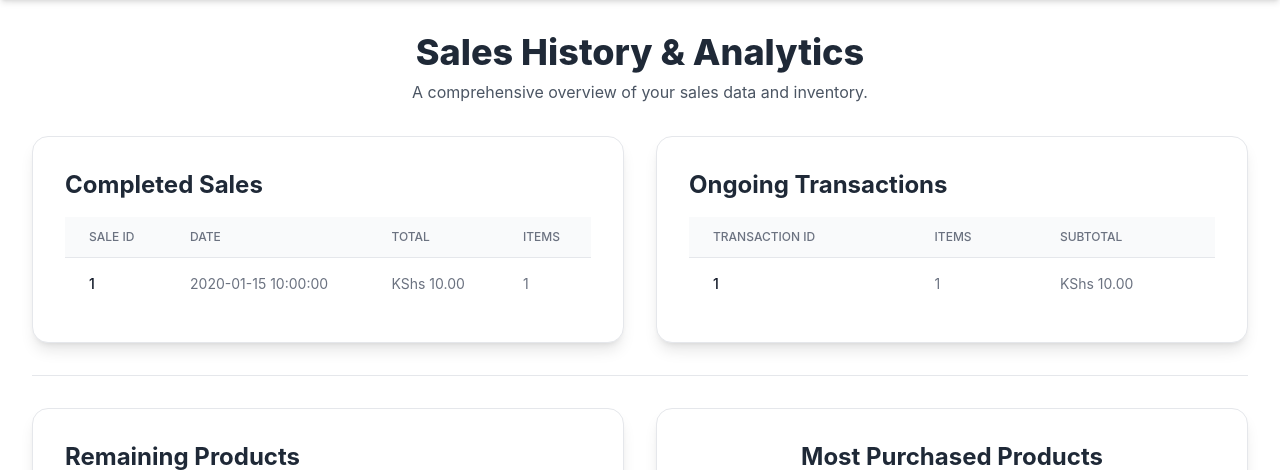
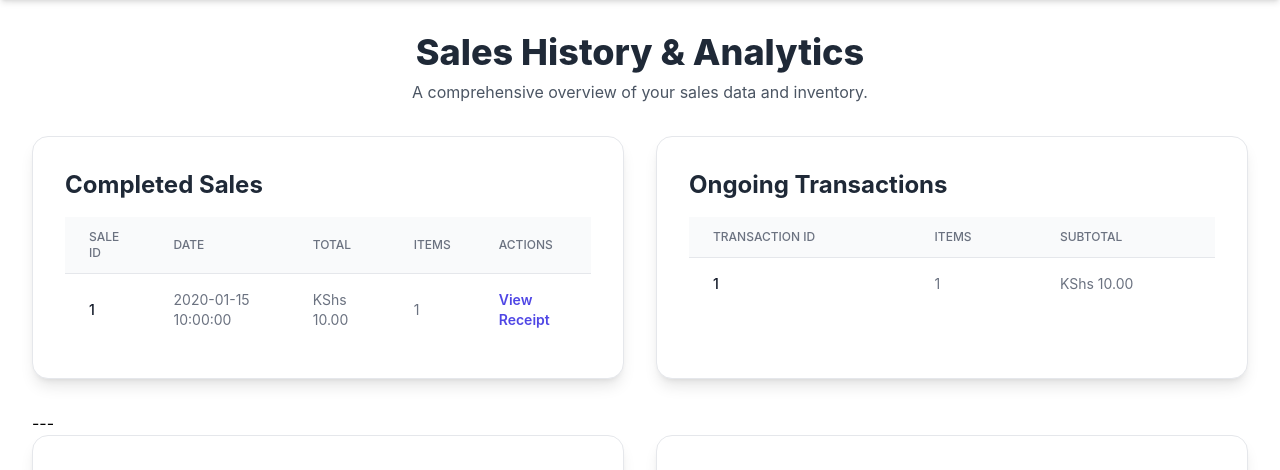
Before and after one commit to mubeakungu/pos_system, a Flask app: template templates/sales_history.html in a window 1280 px wide. Shown: the part 72-542 px from the top of the page. Run offline with Flask 3, Linux system fonts and the light colour scheme; the template is opened without the code that fills it: most values are stand-ins (such as "Sample title", 1, 10 or a date in 2020); some libraries are stand-ins or nearby versions.

Commit message:
Update sales_history.html

```diff
--- a/templates/sales_history.html
+++ b/templates/sales_history.html
@@ -6,9 +6,7 @@
     <p class="text-gray-600 mt-2">A comprehensive overview of your sales data and inventory.</p>
 </div>
 
-<!-- Completed Sales and Ongoing Transactions -->
 <div class="grid grid-cols-1 lg:grid-cols-2 gap-8 mb-8">
-    <!-- Completed Sales -->
     <div class="bg-white p-8 rounded-2xl shadow-lg border border-gray-200">
         <h2 class="text-2xl font-bold text-gray-800 mb-4">Completed Sales</h2>
         <div class="overflow-x-auto">
@@ -19,6 +17,7 @@
                         <th class="px-6 py-3 text-left text-xs font-medium text-gray-500 uppercase">Date</th>
                         <th class="px-6 py-3 text-left text-xs font-medium text-gray-500 uppercase">Total</th>
                         <th class="px-6 py-3 text-left text-xs font-medium text-gray-500 uppercase">Items</th>
+                        <th class="px-6 py-3 text-left text-xs font-medium text-gray-500 uppercase">Actions</th>
                     </tr>
                 </thead>
                 <tbody class="bg-white divide-y divide-gray-200">
@@ -28,10 +27,13 @@
                         <td class="px-6 py-4 text-sm text-gray-500">{{ sale.date }}</td>
                         <td class="px-6 py-4 text-sm text-gray-500">KShs {{ "%.2f"|format(sale.total) }}</td>
                         <td class="px-6 py-4 text-sm text-gray-500">{{ sale.item_count }}</td>
+                        <td class="px-6 py-4 text-sm text-gray-500">
+                            <a href="{{ url_for('view_receipt', sale_id=sale.id) }}" target="_blank" class="text-indigo-600 hover:text-indigo-900 font-semibold">View Receipt</a>
+                        </td>
                     </tr>
                     {% else %}
                     <tr>
-                        <td colspan="4" class="px-6 py-4 text-center text-gray-500">No completed sales yet.</td>
+                        <td colspan="5" class="px-6 py-4 text-center text-gray-500">No completed sales yet.</td>
                     </tr>
                     {% endfor %}
                 </tbody>
@@ -39,7 +41,6 @@
         </div>
     </div>
 
-    <!-- Ongoing Transactions -->
     <div class="bg-white p-8 rounded-2xl shadow-lg border border-gray-200">
         <h2 class="text-2xl font-bold text-gray-800 mb-4">Ongoing Transactions</h2>
         <div class="overflow-x-auto">
@@ -69,11 +70,9 @@
     </div>
 </div>
 
-<hr class="my-8">
+---
 
-<!-- Remaining Products and Bar Graph -->
 <div class="grid grid-cols-1 lg:grid-cols-2 gap-8">
-    <!-- Remaining Products -->
     <div class="bg-white p-8 rounded-2xl shadow-lg border border-gray-200">
         <h2 class="text-2xl font-bold text-gray-800 mb-4">Remaining Products</h2>
         <div class="overflow-x-auto">
@@ -100,14 +99,12 @@
         </div>
     </div>
 
-    <!-- Most Purchased Products Bar Graph -->
     <div class="bg-white p-8 rounded-2xl shadow-lg border border-gray-200 flex flex-col items-center justify-center">
         <h2 class="text-2xl font-bold text-gray-800 mb-4">Most Purchased Products</h2>
         <canvas id="purchaseChart" class="w-full h-96"></canvas>
     </div>
 </div>
 
-<!-- Chart.js -->
 <script src="https://cdn.jsdelivr.net/npm/chart.js"></script>
 <script>
     document.addEventListener('DOMContentLoaded', function() {
```
